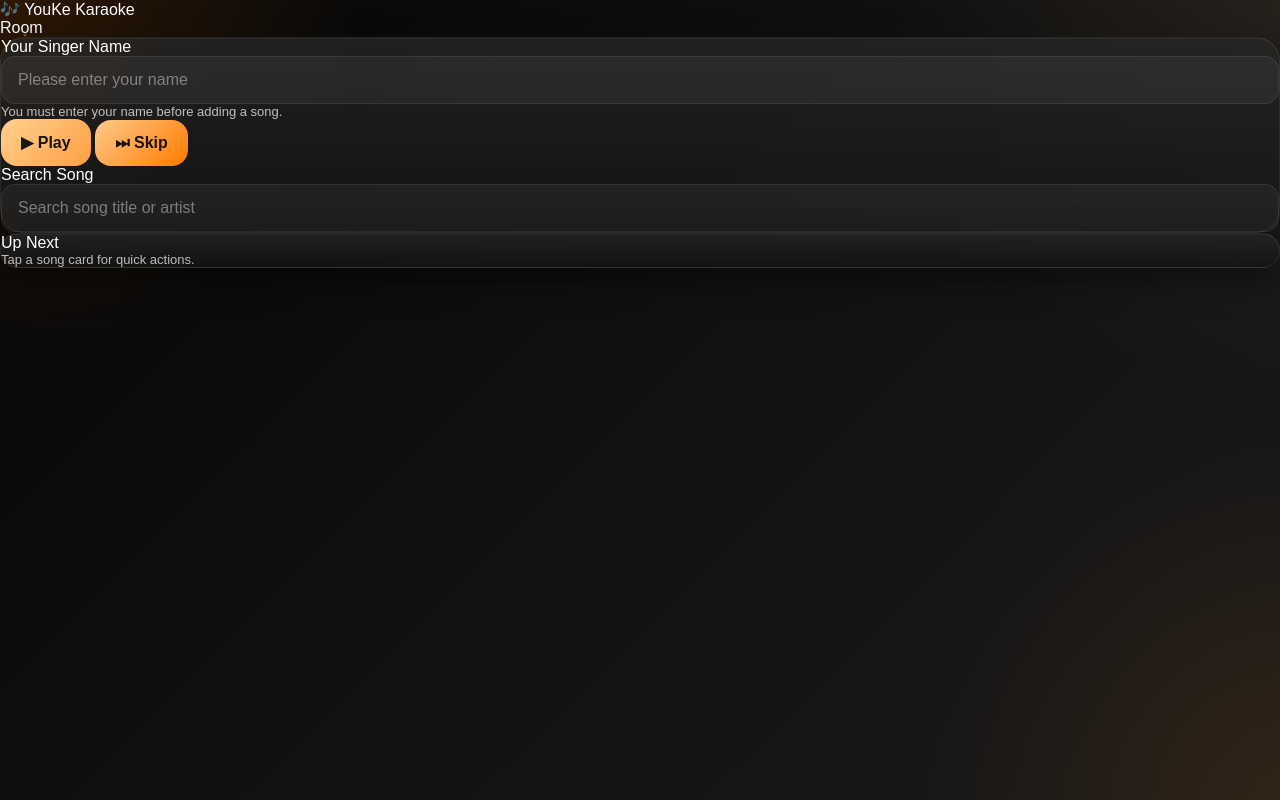
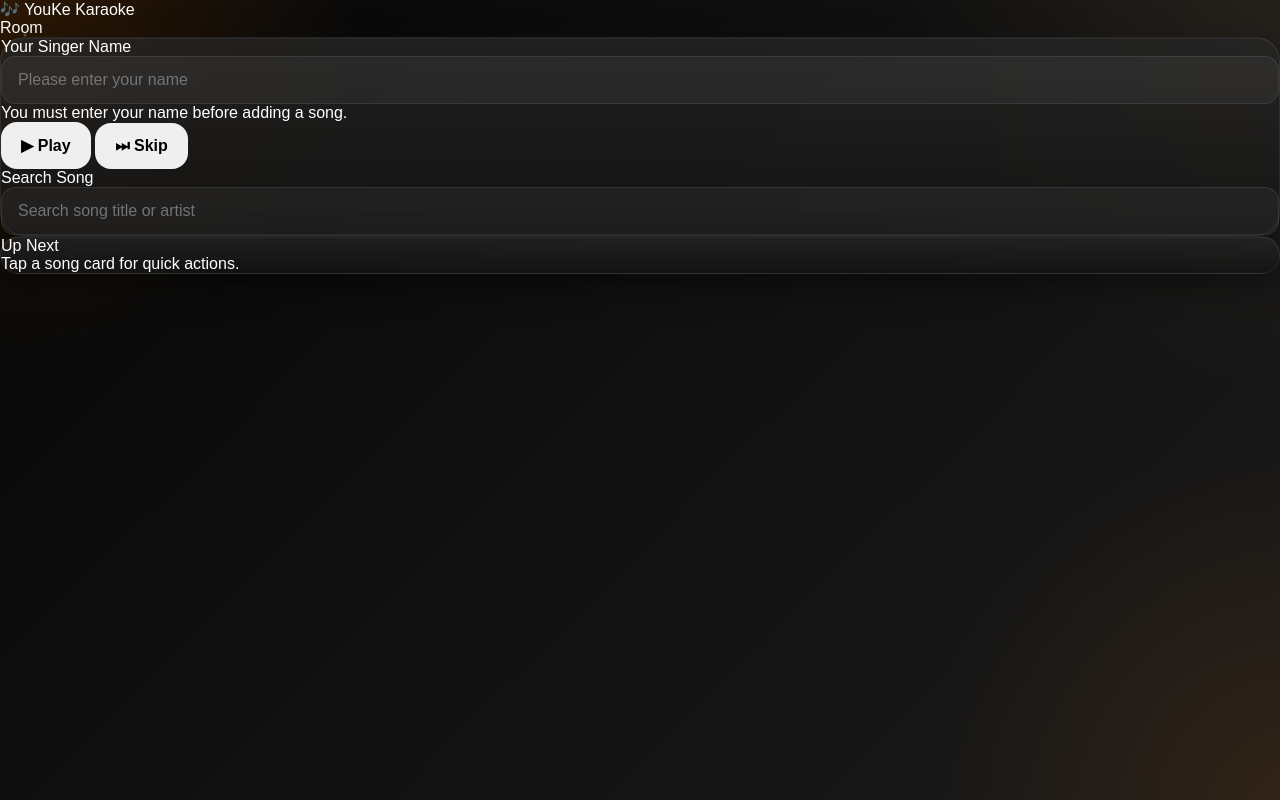
Before and after one commit to Kanasezt/youke, a Flask app: template templates/mobile.html in a window 1280 px wide. Run offline with Flask 3, Linux system fonts and the light colour scheme; the template is opened without the code that fills it, so the values that code supplies are empty; some libraries are stand-ins or nearby versions.

Commit message:
Update style.css

```diff
--- a/static/style.css
+++ b/static/style.css
@@ -33,9 +33,9 @@ html, body {
 
 body.fantasy-bg {
     background:
-        radial-gradient(circle at top left, rgba(255,122,0,0.16), transparent 24%),
-        radial-gradient(circle at top right, rgba(255,190,122,0.08), transparent 26%),
-        radial-gradient(circle at bottom right, rgba(255,122,0,0.10), transparent 24%),
+        radial-gradient(circle at top left, rgba(255, 122, 0, 0.16), transparent 24%),
+        radial-gradient(circle at top right, rgba(255, 190, 122, 0.08), transparent 26%),
+        radial-gradient(circle at bottom right, rgba(255, 122, 0, 0.10), transparent 24%),
         linear-gradient(135deg, var(--bg1), var(--bg2), var(--bg3));
     background-attachment: fixed;
 }
@@ -49,10 +49,8 @@ body.fantasy-bg {
         radial-gradient(1.5px 1.5px at 145px 95px, rgba(255,190,122,.45), transparent),
         radial-gradient(2px 2px at 315px 175px, rgba(255,255,255,.55), transparent);
     background-repeat: repeat;
-    opacity: 0.7;
+    opacity: 0.70;
 }
-
-/* center layout */
 
 .page-center {
     min-height: 100vh;
@@ -62,14 +60,12 @@ body.fantasy-bg {
     padding: 24px;
 }
 
-/* glass panel */
-
 .glass-card,
 .glass-panel {
     background: linear-gradient(
         180deg,
-        rgba(38,38,38,0.80),
-        rgba(20,20,20,0.82)
+        rgba(38, 38, 38, 0.80),
+        rgba(20, 20, 20, 0.82)
     );
     border: 1px solid var(--glass-border);
     backdrop-filter: blur(14px);
@@ -88,16 +84,14 @@ body.fantasy-bg {
     max-width: 680px;
 }
 
-/* title */
-
 .glow-title {
     text-align: center;
     font-size: 38px;
     margin: 0 0 14px;
     color: #fff5ea;
     text-shadow:
-        0 0 8px rgba(255,159,67,0.28),
-        0 0 18px rgba(255,122,0,0.18);
+        0 0 8px rgba(255, 159, 67, 0.28),
+        0 0 18px rgba(255, 122, 0, 0.18);
 }
 
 .intro-text {
@@ -105,8 +99,6 @@ body.fantasy-bg {
     line-height: 1.6;
     margin-bottom: 18px;
 }
-
-/* boxes */
 
 .info-box,
 .terms-box {
@@ -120,8 +112,6 @@ body.fantasy-bg {
     padding: 14px 16px;
     margin: 16px 0 18px;
 }
-
-/* terms */
 
 .terms-title {
     font-size: 22px;
@@ -148,8 +138,6 @@ body.fantasy-bg {
     height: 18px;
 }
 
-/* form */
-
 input,
 select {
     width: 100%;
@@ -161,18 +149,6 @@ select {
     font-size: 16px;
 }
 
-input::placeholder {
-    color: rgba(255,255,255,0.42);
-}
-
-input:focus,
-select:focus {
-    border-color: rgba(255,159,67,0.5);
-    box-shadow: 0 0 0 3px rgba(255,122,0,0.1);
-}
-
-/* buttons */
-
 .magic-btn {
     border: none;
     border-radius: 16px;
@@ -180,11 +156,6 @@ select:focus {
     font-size: 16px;
     font-weight: bold;
     cursor: pointer;
-    transition: transform .15s ease;
-}
-
-.magic-btn:hover {
-    transform: translateY(-1px);
 }
 
 .magic-btn.pink {
@@ -197,17 +168,13 @@ select:focus {
     background: linear-gradient(135deg, #cfcfcf, #8f8f8f);
 }
 
-.magic-btn.green {
-    color: #161616;
-    background: linear-gradient(135deg, #ffd08e, #ff9f43);
+hr {
+    border: none;
+    border-top: 1px solid rgba(255,255,255,0.08);
+    margin: 18px 0;
 }
 
-.magic-btn.orange {
-    color: #1a1208;
-    background: linear-gradient(135deg, #ffc988, #ff7a00);
-}
-
-/* footer compliance */
+/* ===== Compliance footer (ADDED ONLY) ===== */
 
 .compliance-footer {
     margin-top: 18px;
@@ -233,33 +200,3 @@ select:focus {
     line-height: 1.6;
     color: var(--text-soft);
 }
-
-/* misc */
-
-.small {
-    font-size: 13px;
-}
-
-.muted {
-    color: var(--text-soft);
-}
-
-hr {
-    border: none;
-    border-top: 1px solid rgba(255,255,255,0.08);
-    margin: 18px 0;
-}
-
-/* responsive */
-
-@media (max-width: 720px) {
-
-    .glow-title {
-        font-size: 28px;
-    }
-
-    .terms-content p {
-        font-size: 14px;
-    }
-
-}
```
